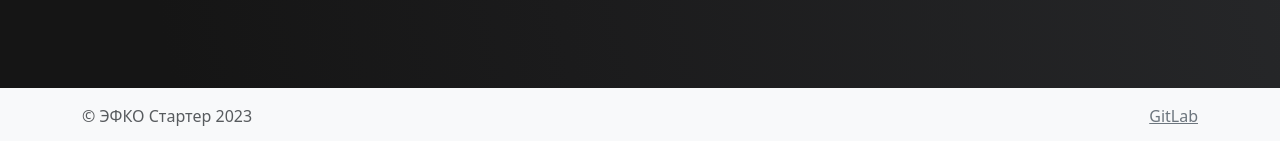
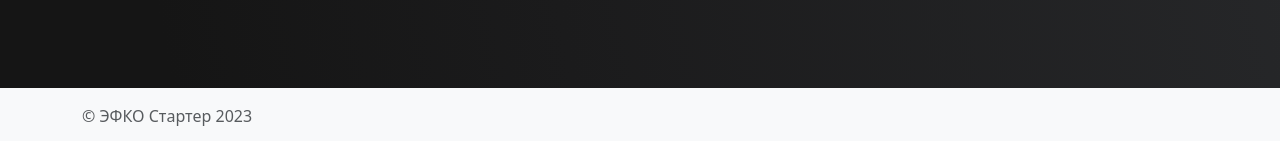
Before and after one commit to alekseyprokopov/yii2-calculator, a Yii app: template views/site/index.php in a window 1280 px wide. Shown: the part 656-797 px from the top of the page. Run offline with PHP 8.4 and a stand-in for Yii, Linux system fonts and the light colour scheme; the template is opened without the code that fills it, so the values that code supplies are empty; form fields are guessed from the names that the template uses; some libraries are stand-ins or nearby versions.

```diff
--- a/views/layouts/main.php
+++ b/views/layouts/main.php
@@ -45,7 +45,7 @@ $this->registerLinkTag(['rel' => 'icon', 'type' => 'image/x-icon', 'href' => Yii
             'options' => ['class' => 'navbar-nav navbar-right d-flex gap-3'],
             'items' => [
                 ['label' => 'Расчет доставки', 'url' => ['/site/index']],
-                ['label' => 'Вход', 'url' => ['/login/index']],
+                // ['label' => 'Вход', 'url' => ['/login/index']],
             ]
         ]);
         NavBar::end();
@@ -66,9 +66,7 @@ $this->registerLinkTag(['rel' => 'icon', 'type' => 'image/x-icon', 'href' => Yii
         <div class="container">
             <div class="row text-muted">
                 <div class="col-md-6 text-center text-md-start">&copy; ЭФКО Стартер 2023</div>
-                <div class="col-md-6 text-center text-md-end"><a
-                        href="https://gitlab-dev.efko.ru/starter/3-6-8/prokopov/calculator-yii2"
-                        rel="external" class="link-secondary">GitLab</a></div>
+
             </div>
         </div>
     </footer>
```
Also changed, not shown: web/index.exapmle.php (renamed from web/index.php), 2 other files.
